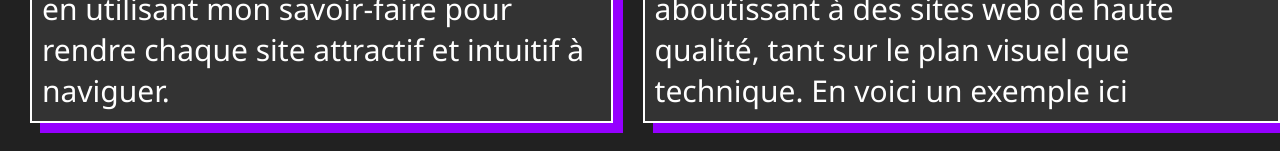
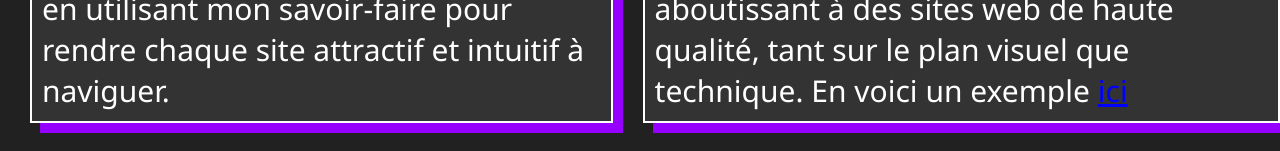
Before and after one commit to alwebdev-ux/AL-WEBSITE-DEV, a plain HTML site: page skill.html in a window 1280 px wide. Shown: the part 739-890 px from the top of the page. Drawn offline with Linux system fonts and the light colour scheme.

Commit message:
Update skill.html

```diff
--- a/skill.html
+++ b/skill.html
@@ -38,7 +38,7 @@
         mes créations, en écrivant un code propre et optimisé. Cette combinaison
         d'outils me permet d'assurer un processus de développement fluide et
         efficace, aboutissant à des sites web de haute qualité, tant sur le plan
-        visuel que technique. En voici un exemple <a href = "https://lewarrior.github.io/Exemple-site-vitrine-boulangerie/">ici</a>
+        visuel que technique. En voici un exemple <a style="color: blue; text-decoration: underline;" href = "https://lewarrior.github.io/Exemple-site-vitrine-boulangerie/">ici</a>
       </p>
     </div>
     <div class="boximg">
```
